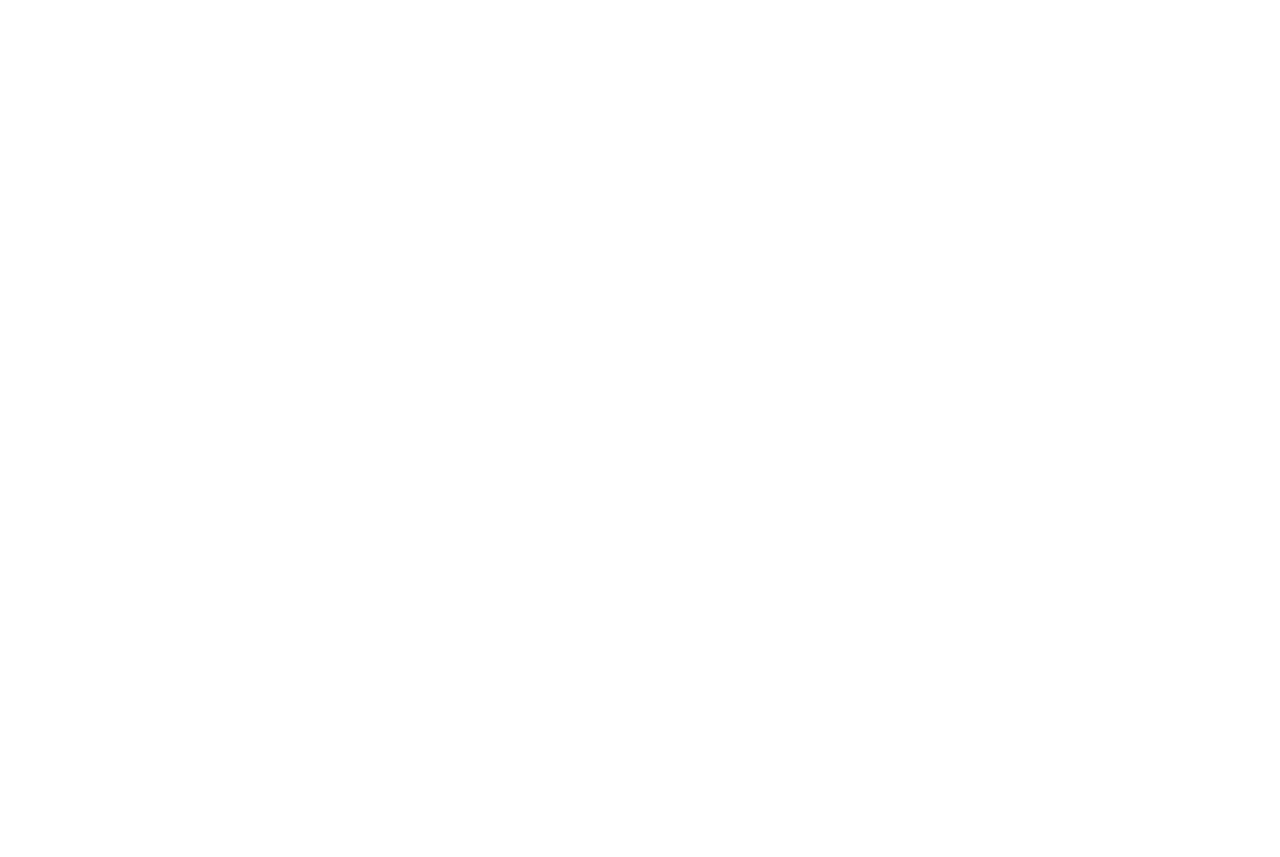
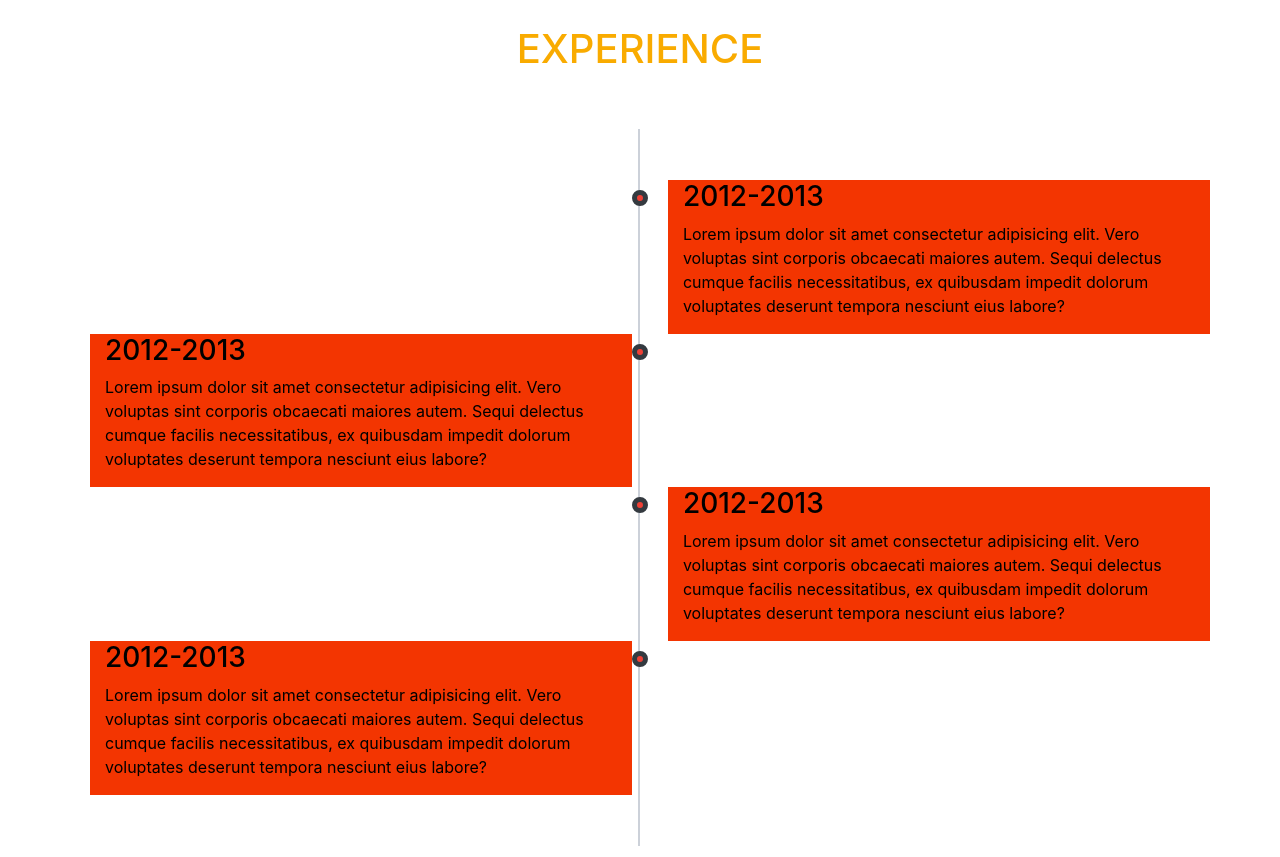
Before and after one commit to SamirAsrafov/portfolio, a React (Create React App) app: page / in a window 1280 px wide. Shown: the part 1760-2617 px from the top of the page. Before the commit the page ends 1726 px from the top, so only its background shows below. Built offline with nearby package versions, Linux system fonts and the light colour scheme.

Commit message:
experience yaradildi

```diff
--- a/src/App.css
+++ b/src/App.css
@@ -233,3 +233,87 @@
  transform: rotateY(180deg);
  z-index: -1;
 }
+/* Experience kodlari */
+.experience{
+  padding: .7rem;
+}
+.experience-wrapper{
+  padding: 3.2rem 0;
+  position: relative;
+  overflow: hidden;
+}
+.experience h1{
+  text-transform: uppercase;
+  color: var(--primary-orange);
+}
+.experience-wrapper::before{
+  content: '';
+  width: .125rem;
+  height: 100%;
+  background: var(--primary-grey);
+  position: absolute;
+  top: 0;
+  left: 50%;
+  z-index: 1;
+  margin-left: -0.125rem;
+}
+.timeline-block{
+  width: calc(50% + .5rem);
+  display: flex;
+  justify-content: space-between;
+  clear: both;
+}
+
+.timeline-block-right{
+  float: right;
+}
+.timeline-block-left{
+  float: left;
+  direction: rtl;
+}
+.marker{
+  width: 1rem;
+  height: 1rem;
+  background: var(--primary-red);
+  border: .3125rem solid var(--primary-dark);
+  border-radius: 50%;
+  z-index: 3;
+  margin-top: .625rem;
+}
+.timeline-content{
+  width: 95%;
+  direction: ltr;
+  padding: 0 .9375rem;
+  color: var(--primary-black);
+  animation-name: animasyon;
+  animation-duration: 2s;
+  animation-iteration-count: infinite;
+}
+@keyframes animasyon{
+  from{
+      margin-left: 0px;
+  }
+  to{
+      margin-left: 20px;
+      background: var(--primary-hover-red);
+  }
+}
+
+@media(max-width:765px){
+  .experience .container{
+      padding: 0;
+  }
+  .experience-wrapper::before{
+      left: .5rem;
+      margin-bottom: 1.875rem;
+  }
+  .timeline-block-right{
+      float: none;
+      width: 100%;
+  }
+  .timeline-block-left{
+      float: none;
+      direction: ltr;
+      width: 100%;
+  }
+}
--- a/src/App.js
+++ b/src/App.js
@@ -9,6 +9,7 @@
 import Header from './components/Header';
 import AboutMe from './components/AboutMe';
 import Services from './components/Services';
+import Experience from './components/Experience';
 
 
 
@@ -20,6 +21,7 @@
       <Header />
       <AboutMe />
       <Services />
+      <Experience />
 
 
     </div>
--- /dev/null
+++ b/src/components/Experience.jsx
@@ -0,0 +1,50 @@
+import React from 'react'
+
+const Experience = () => {
+    return (
+        <div className='experience'>
+            <div className='d-flex justify-content-center my-5'>
+                <h1>Experience</h1>
+            </div>
+            <div className='container experience-wrapper'>
+
+                <div className='timeline-block timeline-block-right'>
+                    <div className='marker'></div>
+                    <div className="timeline-content">
+                        <h3>2012-2013</h3>
+                        <p>Lorem ipsum dolor sit amet consectetur adipisicing elit. Vero voluptas sint corporis obcaecati maiores autem. Sequi delectus cumque facilis necessitatibus, ex quibusdam impedit dolorum voluptates deserunt tempora nesciunt eius labore?</p>
+                    </div>
+                </div>
+
+                {/* Experience */}
+
+                <div className='timeline-block timeline-block-left'>
+                    <div className='marker'></div>
+                    <div className="timeline-content">
+                        <h3>2012-2013</h3>
+                        <p>Lorem ipsum dolor sit amet consectetur adipisicing elit. Vero voluptas sint corporis obcaecati maiores autem. Sequi delectus cumque facilis necessitatibus, ex quibusdam impedit dolorum voluptates deserunt tempora nesciunt eius labore?</p>
+                    </div>
+                </div>
+
+                <div className='timeline-block timeline-block-right'>
+                    <div className='marker'></div>
+                    <div className="timeline-content">
+                        <h3>2012-2013</h3>
+                        <p>Lorem ipsum dolor sit amet consectetur adipisicing elit. Vero voluptas sint corporis obcaecati maiores autem. Sequi delectus cumque facilis necessitatibus, ex quibusdam impedit dolorum voluptates deserunt tempora nesciunt eius labore?</p>
+                    </div>
+                </div>
+
+                <div className='timeline-block timeline-block-left'>
+                    <div className='marker'></div>
+                    <div className="timeline-content">
+                        <h3>2012-2013</h3>
+                        <p>Lorem ipsum dolor sit amet consectetur adipisicing elit. Vero voluptas sint corporis obcaecati maiores autem. Sequi delectus cumque facilis necessitatibus, ex quibusdam impedit dolorum voluptates deserunt tempora nesciunt eius labore?</p>
+                    </div>
+                </div>
+
+            </div>
+        </div>
+    )
+}
+
+export default Experience
```
